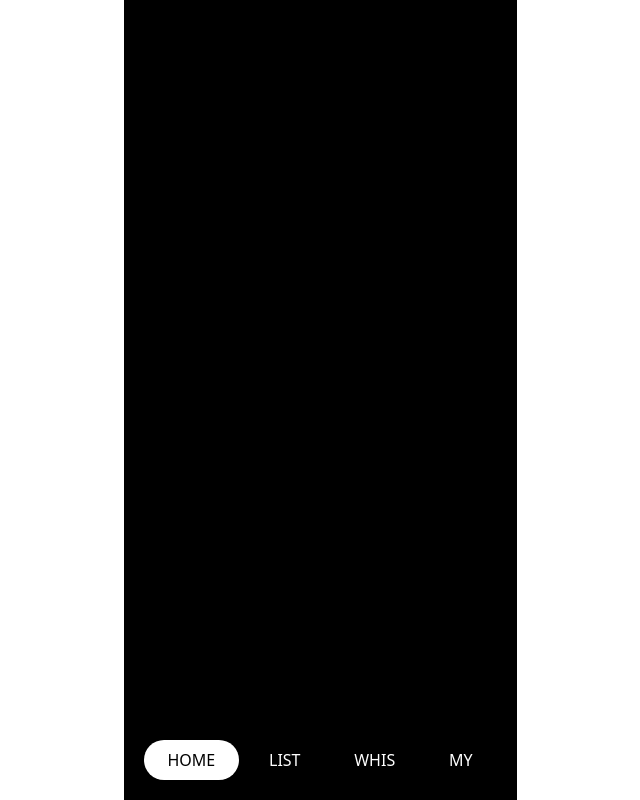
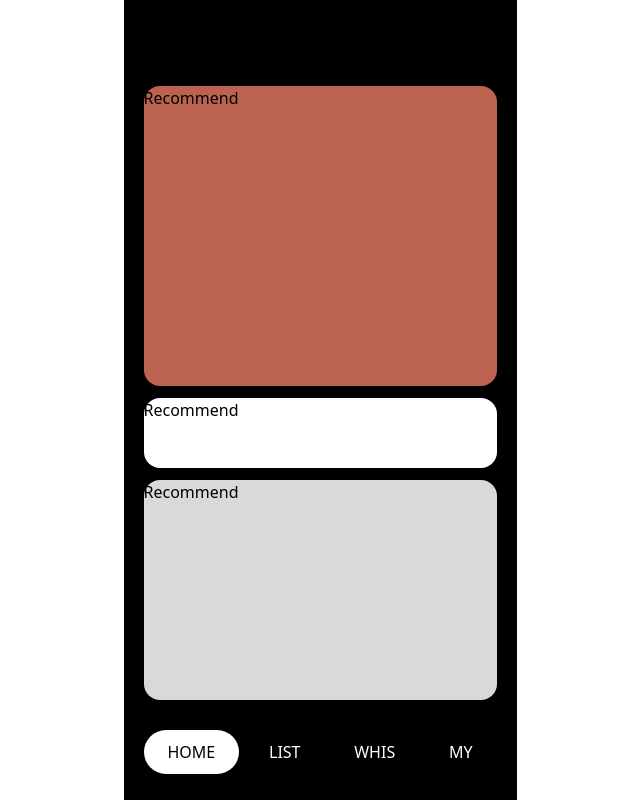
Before and after one commit to mmoengg/whiary, a Next.js app: page / in a window 1280 px wide. Shown: the whole page, without its empty margins (320-960 px from the left). Built offline with nearby package versions, Linux system fonts and the light colour scheme.

Commit message:
fix: main layout add

```diff
--- a/components/mains/MainContainer.jsx
+++ b/components/mains/MainContainer.jsx
@@ -4,10 +4,10 @@ import Tried from './main-tried/Tried';
 
 export default function MainContainer() {
 	return (
-		<>
+		<div className="w-full h-full flex flex-col justify-end gap-3">
 			<Recommend />
 			<NewPost />
 			<Tried />
-		</>
+		</div>
 	);
 }
--- a/components/mains/main-newpost/NewPost.jsx
+++ b/components/mains/main-newpost/NewPost.jsx
@@ -1,3 +1,7 @@
 export default function NewPost() {
-	return <div>NewPost</div>;
+	return (
+		<div className="w-full h-full max-h-[70px] rounded-2xl bg-white">
+			<div>Recommend</div>
+		</div>
+	);
 }
--- a/components/mains/main-recommend/Recommend.jsx
+++ b/components/mains/main-recommend/Recommend.jsx
@@ -1,3 +1,7 @@
 export default function Recommend() {
-	return <div>Recommend</div>;
+	return (
+		<div className="w-full h-full max-h-[300px] rounded-2xl bg-primary">
+			<div>Recommend</div>
+		</div>
+	);
 }
--- a/components/mains/main-tried/Tried.jsx
+++ b/components/mains/main-tried/Tried.jsx
@@ -1,3 +1,7 @@
 export default function Tried() {
-	return <div>Tried</div>;
+	return (
+		<div className="w-full h-full max-h-[220px] rounded-2xl bg-secondary">
+			<div>Recommend</div>
+		</div>
+	);
 }
--- a/layouts/Layout.jsx
+++ b/layouts/Layout.jsx
@@ -3,11 +3,11 @@ export default function Layout({ children }) {
 		<div className="w-screen h-screen flex items-center justify-center">
 			<div className="w-full h-full max-w-[393px] p-5 bg-black flex flex-col items-center justify-end">
 				{children}
-				<ul className="w-full flex items-center justify-between">
-					<li className="px-6 py-2 rounded-3xl bg-white">HOME</li>
-					<li className="px-6 py-2 rounded-3xl text-white">LIST</li>
-					<li className="px-6 py-2 rounded-3xl text-white">WHIS</li>
-					<li className="px-6 py-2 rounded-3xl text-white">MY</li>
+				<ul className="w-full h-[65px] flex items-center justify-between">
+					<li className="px-6 py-2.5 rounded-3xl bg-white">HOME</li>
+					<li className="px-6 py-2.5 rounded-3xl text-white">LIST</li>
+					<li className="px-6 py-2.5 rounded-3xl text-white">WHIS</li>
+					<li className="px-6 py-2.5 rounded-3xl text-white">MY</li>
 				</ul>
 			</div>
 		</div>
--- a/tailwind.config.js
+++ b/tailwind.config.js
@@ -10,10 +10,10 @@ module.exports = {
 		extend: {
 			colors: {
 				primary: {
-					// DEFAULT: '#',
+					DEFAULT: '#BB6350',
 				},
 				secondary: {
-					// DEFAULT: '#',
+					DEFAULT: '#D9D9D9',
 				},
 			},
 			backgroundImage: {
```
